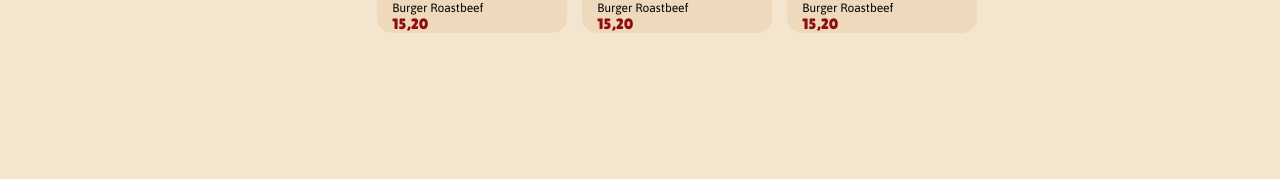
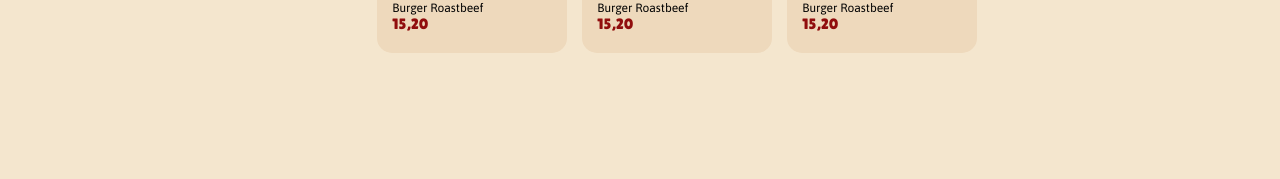
Before and after one commit to Jaobast/pause, a plain HTML site: page index.html in a window 1280 px wide. Shown: the part 1067-1246 px from the top of the page. After the commit the page ends 1198 px from the top, so only its background shows below. Drawn offline with nearby package versions, Linux system fonts and the light colour scheme.

Commit message:
popular3

```diff
--- a/styles/style.css
+++ b/styles/style.css
@@ -186,12 +186,12 @@ header {
 /* POPULAR  POPULAR  POPULAR  POPULAR  POPULAR  POPULAR  POPULAR  POPULAR*/
 
 #popular{
-  margin: 4vh 0 10vw 0;
+  margin: 4vh 0 0 0;
   display: flex; justify-content: center;
 
 }
 .grid-popular{
-  height: 30vh;
+  height: 40vh;
   overflow: hidden;
 
   & .titel{ color: var(--red); margin-left: 7vw;}
@@ -199,7 +199,7 @@ header {
   & .container{
     overflow-x: auto; white-space: nowrap;
     margin: 2vh 0 0 0;
-    width: 100%; height: 35vh;
+    width: 100%; height: 100%;
     display: flex;
 
     & .first-burger{
```
